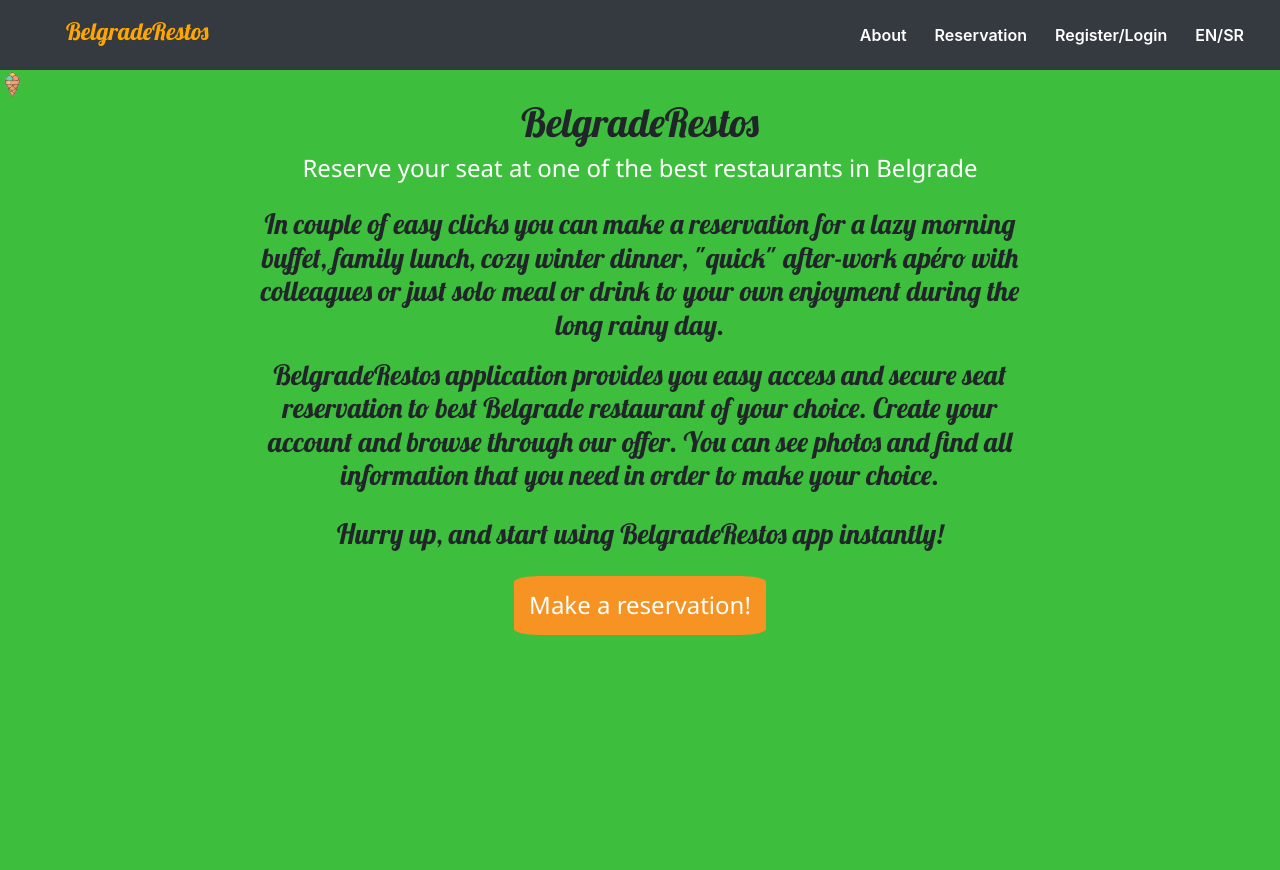
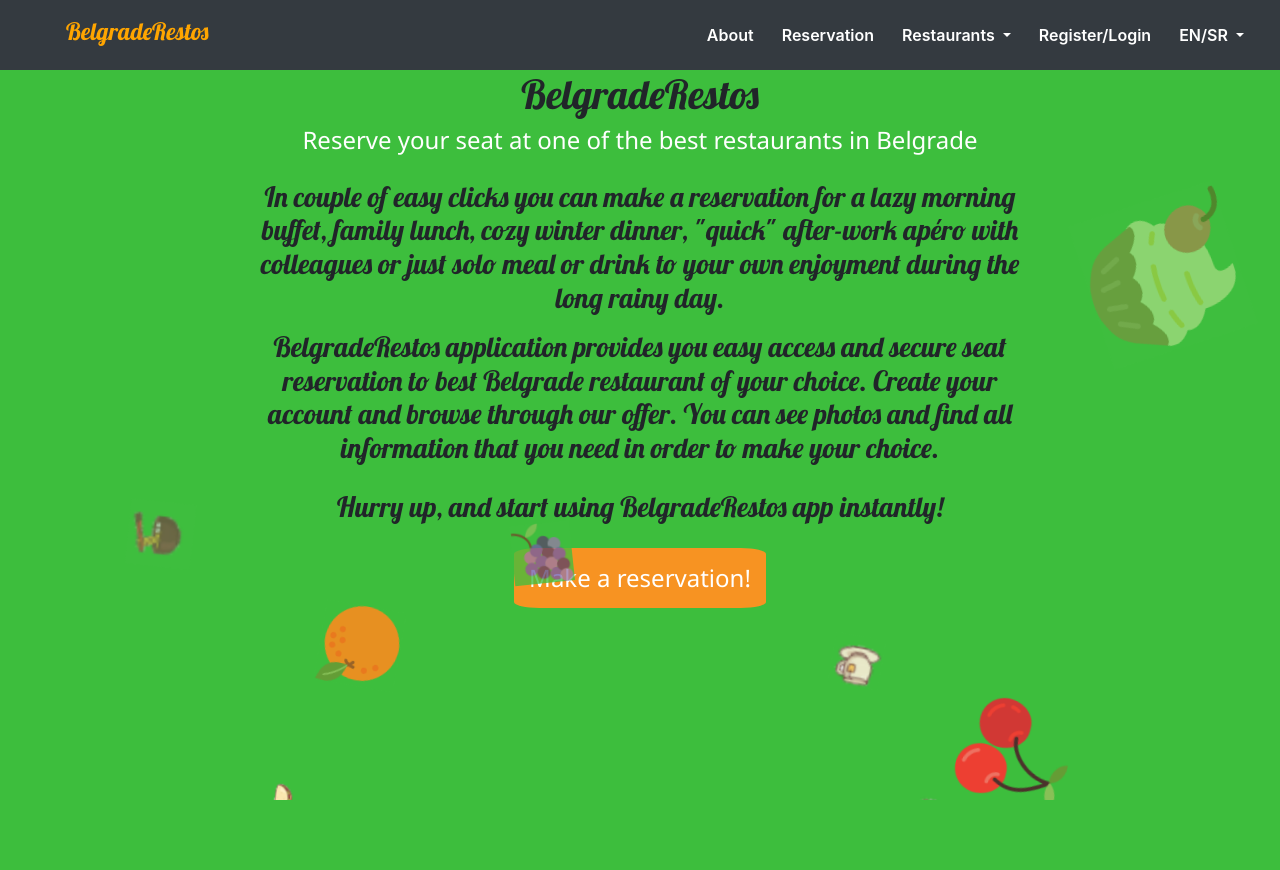
Before and after one commit to draganabogicevic/MATF-Zavrsni-projekat, a PHP site: page / in a window 1280 px wide. Run offline with PHP 8.4, Linux system fonts and the light colour scheme.

Commit message:
azuriranje 11-9

```diff
--- a/index.html
+++ b/index.html
@@ -4,12 +4,12 @@
 <head>
 	<meta charset="utf-8">
 	<meta name="viewport" content="width=device-width, initial-scale=1">
-	<link rel="stylesheet" href="style.css">
+
 	<link rel="stylesheet" href="https://maxcdn.bootstrapcdn.com/bootstrap/4.3.1/css/bootstrap.min.css">
 	<script src="https://ajax.googleapis.com/ajax/libs/jquery/3.3.1/jquery.min.js"></script>
 	<script src="https://cdnjs.cloudflare.com/ajax/libs/popper.js/1.14.7/umd/popper.min.js"></script>
 	<script src="https://maxcdn.bootstrapcdn.com/bootstrap/4.3.1/js/bootstrap.min.js"></script>
-
+	<link rel="stylesheet" href="style.css">
 	<title> BelgradeRestos </title>
 </head>
 
@@ -31,17 +31,41 @@
 						<a class="nav-link text-white" href="index.html"> About <span
 								class="sr-only">(current)</span></a>
 					</li>
-					<li class="nav-item active">
+					<li class="nav-item">
 						<a class="nav-link text-white" href="Druga.html"> Reservation <span
 								class="sr-only">(current)</span></a>
 					</li>
-					<li class="nav-item active">
+					<li class="nav-item dropdown">
+						<a class="nav-link text-white dropdown-toggle" href="#" data-toggle="dropdown"> Restaurants <span
+								class="sr-only">(current)</span></a>
+							<div class="dropdown-menu bg-dark">
+								<a class="dropdown-item text-white" href="ambar.html">Ambar</a>
+								<a class="dropdown-item text-white" href="durmitor.html">Durmitor</a>
+								<a class="dropdown-item text-white" href="dvajelena.html">Dva jelena</a>
+								<a class="dropdown-item text-white" href="frans.html">Frans</a>
+								<a class="dropdown-item text-white" href="lorencoikakalamba.html">Lorenco i Kakalamba</a>
+								<a class="dropdown-item text-white" href="lovac.html">Lovac</a>
+								<a class="dropdown-item text-white" href="madera.html">Madera</a>
+								<a class="dropdown-item text-white" href="malafabrikaukusa.html">Mala fabrika ukusa</a>
+								<a class="dropdown-item text-white" href="sesirmoj.html">Sesir moj</a>
+
+							</div>
+
+					</li>
+					<li class="nav-item">
 						<a class="nav-link text-white" href="#section2"> Register/Login <span
 								class="sr-only">(current)</span></a>
 					</li>
-					<li class="nav-item">
-						<a class="nav-link text-white" href="#section3">EN/SR</a>
+					<li class="nav-item dropdown">
+						<a class="nav-link text-white dropdown-toggle" href="#section3" data-toggle="dropdown"> EN/SR </a>
+						<div class="dropdown-menu bg-dark">
+							<a class="dropdown-item text-white" href="#">English</a>
+							<a class="dropdown-item text-white" href="serbian.html">Serbian</a>
+
+						</div>
+
 					</li>
+
 
 				</ul>
 			</div>
@@ -53,14 +77,21 @@
 	<!--jumbotron section -->
 	<section id="section1" class="jumbotron jumbotron-fluid">
 
-		<div id="animPhotos">
+	<div class="animatedarea" >
+					<ul class="animatedimages">
+							<li></li>
+							<li></li>
+							<li></li>
+							<li></li>
+							<li></li>
+							<li></li>
+							<li></li>
+							<li></li>
+							<li></li>
+							<li></li>
+					</ul>
 
-			<!-- <img class="photos" id="img1" src="pasta.png">
-			<img class="photos" id="img2" src="tea.png">
-			<img class="photos" id="img3" src="burger.png">
-			<img class="photos" id="img4" src="cake.png"> -->
-			<img class="photos" id="img5" src="ice-cream.png">
-		</div>
+
 		<div class="jumbo">
 
 
@@ -82,7 +113,7 @@
 			</div>
 
 		</div>
-
+	</div >
 	</section>
 
 	<!--section with row, col and offset classes to satisfy Bootstrap's grid rules-->
--- a/style.css
+++ b/style.css
@@ -25,56 +25,189 @@ body
 {
   color:rgb(255, 165, 0) !important;
 }
-@keyframes myanimation
+
+.dropdown-item:hover
 {
-    from {
-        left: 0%;
-    }
-  to {
-      left:100%;
-    }
+  color:rgb(255, 165, 0) !important;
+  background: none;
 }
 
-@-webkit-keyframes myanimation{
 
-    from {
-        left: 0%;
-    }
-  to {
-      left:100%;
-    }
+
+.animatedarea{
+  background:  rgb(61, 190, 61);
+
+  width: 100%;
+  height:100%;
+  z-index: 2;
+
 }
 
-#img5{
-   animation-name: myanimation;
-  -webkit-animation-name: myanimation;
-  animation-iteration-count: 10;
-  -webkit-animation-iteration-count: 10;
+.animatedimages{
+  position: absolute;
+  top: 0;
+  left: 0;
+  width: 100%;
+  height: 100%;
+  overflow: hidden;
+
 }
-/* #img4{
 
-  animation-name:myanimation;
-  animation-delay: 1s;
-  animation-iteration-count: 10;
+.animatedimages li{
+  position: absolute;
+  display: block;
+  list-style: none;
+  width: 20px;
+  height: 20px;
+  background: rgba(61, 190, 61);
+  background-image: url(raspberry.png);
+  background-repeat: no-repeat;
+  background-size: 100%;
+  animation: animate 25s linear infinite;
+  bottom: -150px;
+
 }
-#img3{
 
-  animation-name:myanimation;
+.animatedimages li:nth-child(1){
+  left: 25%;
+  width: 80px;
+  height: 80px;
+  animation-delay: 0s;
+  background-image: url(orange.png);
+  background-repeat: no-repeat;
+  background-size: 100%;
+}
+
+
+.animatedimages li:nth-child(2){
+  left: 10%;
+  width: 65px;
+  height: 65px;
   animation-delay: 2s;
-  animation-iteration-count: 10;
+  animation-duration: 12s;
+  background-image: url(pasta.png);
+  background-repeat: no-repeat;
+  background-size: 100%;
 }
-#img2{
 
-  animation-name:myanimation;
+.animatedimages li:nth-child(3){
+  left: 70%;
+  width: 55px;
+  height: 55px;
+  animation-delay: 4s;
+  background-image: url(ice-cream.png);
+  background-repeat: no-repeat;
+  background-size: 100%;
+}
+
+.animatedimages li:nth-child(4){
+  left: 40%;
+  width: 60px;
+  height: 60px;
+  animation-delay: 0s;
+  animation-duration: 18s;
+  background-image: url(grapes.png);
+  background-repeat: no-repeat;
+  background-size: 100%;
+}
+
+.animatedimages li:nth-child(5){
+  left: 65%;
+  width: 50px;
+  height: 50px;
+  animation-delay: 0s;
+  background-image: url(tea.png);
+  background-repeat: no-repeat;
+  background-size: 100%;
+}
+
+.animatedimages li:nth-child(6){
+  left: 75%;
+  width: 110px;
+  height: 110px;
   animation-delay: 3s;
-  animation-iteration-count: 10;
+  background-image: url(cherries.png);
+  background-repeat: no-repeat;
+  background-size: 100%;
 }
-#img1{
 
-  animation-name:myanimation;
-  animation-delay: 4s;
-  animation-iteration-count: 10;
-} */
+.animatedimages li:nth-child(7){
+  left: 35%;
+  width: 150px;
+  height: 150px;
+  animation-delay: 7s;
+  background-image: url(chili.png);
+  background-repeat: no-repeat;
+  background-size: 100%;
+
+}
+
+.animatedimages li:nth-child(8){
+  left: 50%;
+  width: 35px;
+  height: 35px;
+  animation-delay: 15s;
+  animation-duration: 45s;
+  background-image: url(donut.png);
+  background-repeat: no-repeat;
+  background-size: 100%;
+}
+
+.animatedimages li:nth-child(9){
+  left: 20%;
+  width: 40px;
+  height: 40px;
+  animation-delay: 2s;
+  animation-duration: 35s;
+  background-image: url(burger.png);
+  background-repeat: no-repeat;
+  background-size: 100%;
+}
+
+.animatedimages li:nth-child(10){
+  left: 85%;
+  width: 150px;
+  height: 150px;
+  animation-delay: 0s;
+  animation-duration: 11s;
+  background-image: url(cupcake.png);
+  background-repeat: no-repeat;
+  background-size: 100%;
+}
+
+
+
+@keyframes animate {
+
+0%{
+transform: translateY(0) rotate(0deg);
+opacity: 1;
+}
+
+25%{
+opacity: 1;
+}
+
+50%{
+
+  opacity: 0.5;
+
+}
+75%{
+
+  opacity: 0.25;
+
+}
+
+100%{
+transform: translateY(-1000px) rotate(720deg);
+opacity: 0;
+}
+
+}
+
+
+
 /* #section3
 {
   font-family: "My Custom Font2";
@@ -238,10 +371,14 @@ background-image: url("sakura.png") !important;
   min-height: 800px;
   width: 100%;
 
+
+
+
 }
  .jumbo
 {
 padding-top: 0px;
 padding-left:20%;
 padding-right: 20%;
+z-index: 1;
 }
```
Also changed, not shown: ambar-restoran-13.jpg (added), ambar-restoran-171.jpg (added), ambar-restoran-2.jpg (added), ambar-restoran-24.jpg (added), ambar-restoran-29.jpg (added), ambar-restoran-30.jpg (added), ambar-restoran-4.jpg (added), ambar-restoran-5.jpg (added), ambar-restoran-6.jpg (added), ambar-restoran-7.jpg (added), ambar-restoran-8-e1442849227964.jpg (added).
